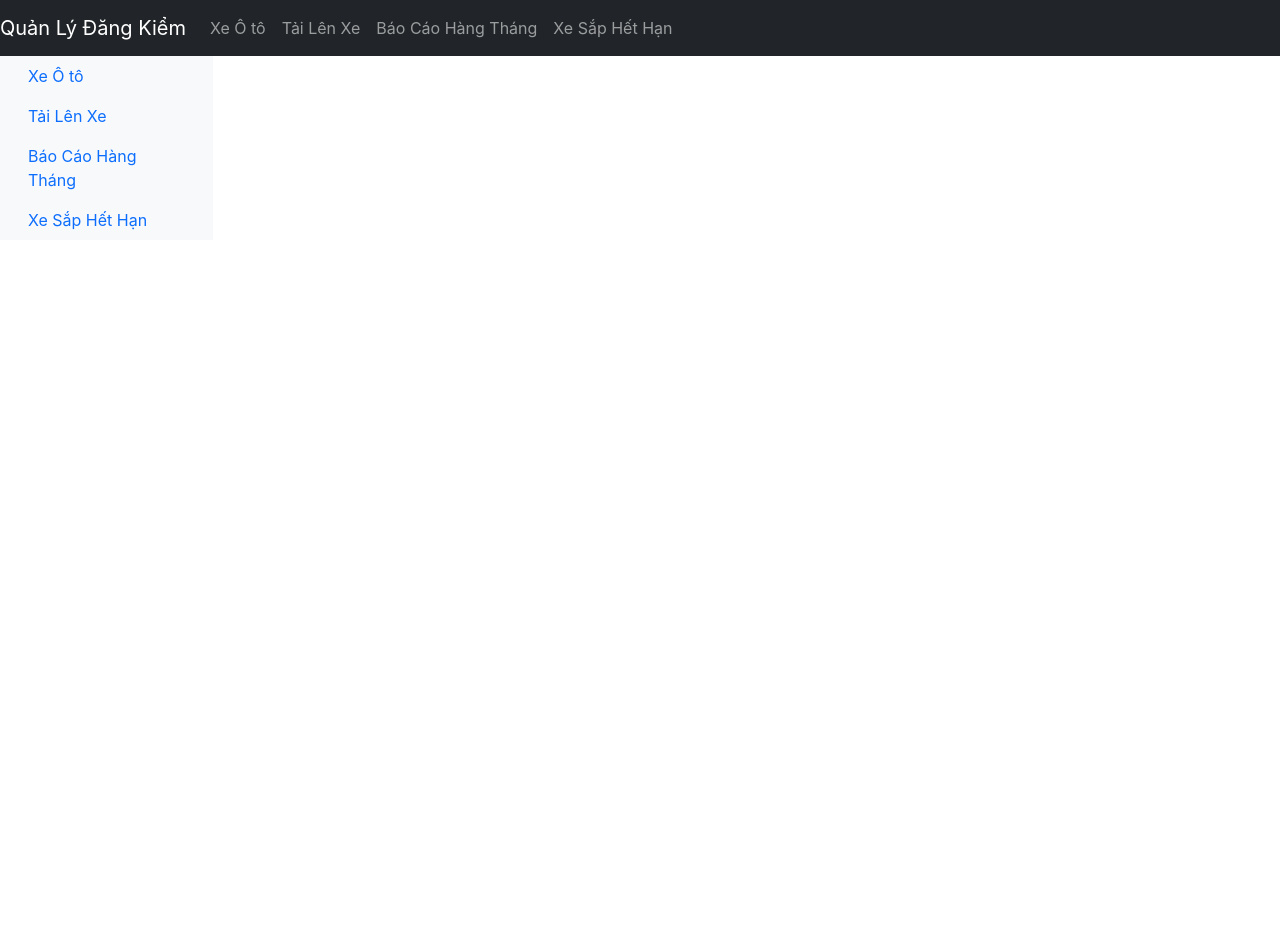
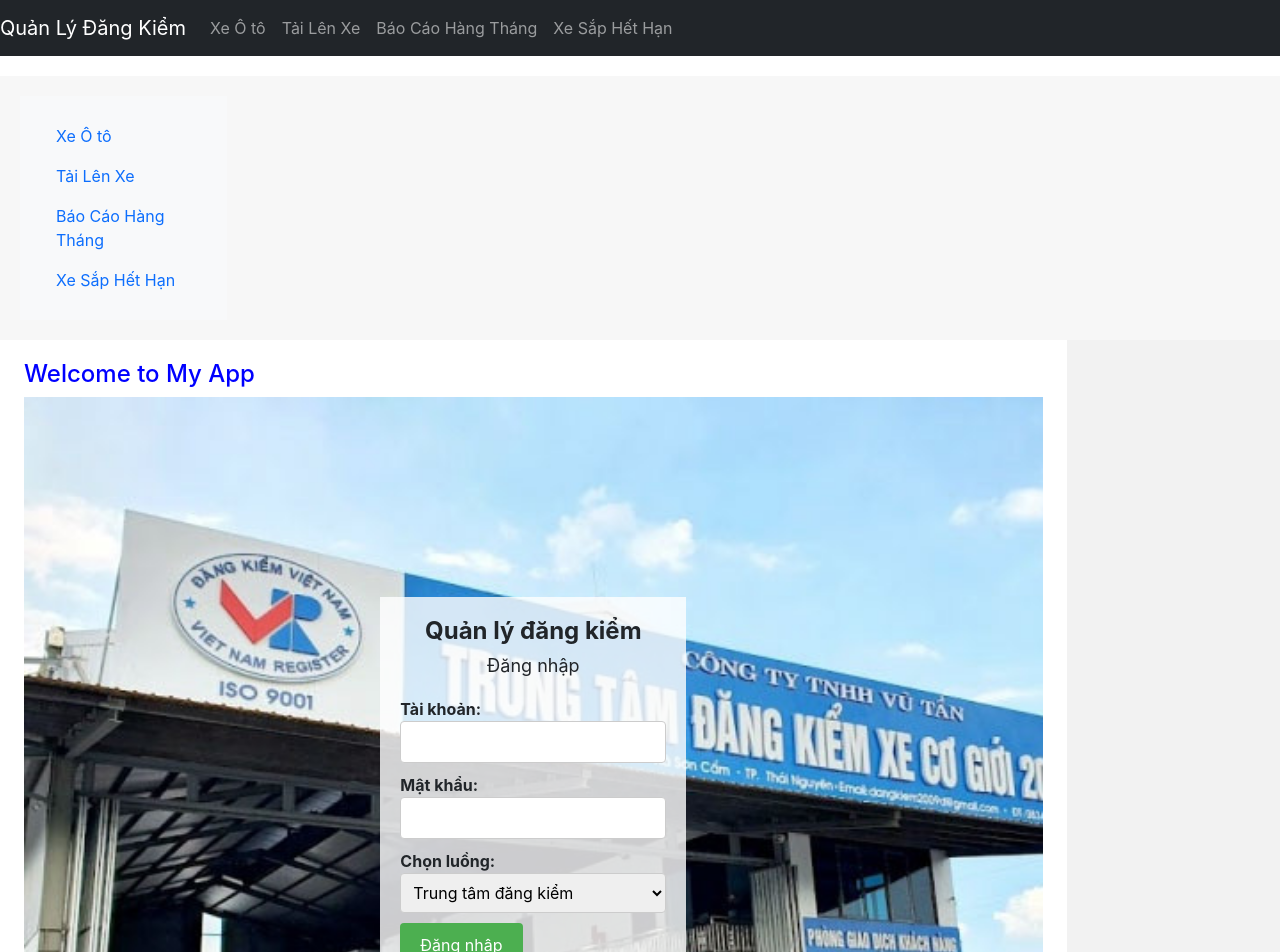
Before and after one commit to gaming0d/BTL_Web, a React (Create React App) app: page / in a window 1280 px wide. Shown: the top 952 px of the page. Before the commit the page ends 800 px from the top, so only its background shows below. Built offline with nearby package versions, Linux system fonts and the light colour scheme; the HTML template or start-up script is replaced by a standard one.

Commit message:
hello1234
cop non

```diff
--- a/src/App.css
+++ b/src/App.css
@@ -1,38 +1,27 @@
-.App {
-  text-align: center;
+.container-fluid {
+  background-color: #f2f2f2;
 }
 
-.App-logo {
-  height: 40vmin;
-  pointer-events: none;
+.row {
+  margin-top: 20px;
 }
 
-@media (prefers-reduced-motion: no-preference) {
-  .App-logo {
-    animation: App-logo-spin infinite 20s linear;
-  }
+.col-md-9 {
+  background-color: #fff;
+  padding: 20px;
 }
 
-.App-header {
-  background-color: #282c34;
-  min-height: 100vh;
-  display: flex;
-  flex-direction: column;
-  align-items: center;
-  justify-content: center;
-  font-size: calc(10px + 2vmin);
-  color: white;
+.sidebar {
+  background-color: #f7f7f7;
+  padding: 20px;
 }
 
-.App-link {
-  color: #61dafb;
+.main-title {
+  color: blue;
+  font-size: 24px;
 }
 
-@keyframes App-logo-spin {
-  from {
-    transform: rotate(0deg);
-  }
-  to {
-    transform: rotate(360deg);
-  }
+.custom-paragraph {
+  color: red;
+  font-style: italic;
 }
--- a/src/App.js
+++ b/src/App.js
@@ -7,6 +7,7 @@ import VehicleList from './components/Vehicles/VehicleList';
 import UploadVehicle from './components/Vehicles/UploadVehicle';
 import MonthlyReport from './components/Reports/MonthlyReport';
 import ExpiringVehicles from './components/Reports/ExpiringVehicles';
+import './App.css'; // Import CSS từ tệp App.css
 
 const App = () => {
   return (
@@ -14,14 +15,17 @@ const App = () => {
       <Navbar />
       <div className="container-fluid">
         <div className="row">
-          <Sidebar />
+          <div className="sidebar">
+            <Sidebar />
+          </div>
           <main role="main" className="col-md-9 ml-sm-auto col-lg-10 px-4">
+            <h1 className="main-title">Welcome to My App</h1>
             <Routes>
-              <Route exact path="/" component={Login} />
-              <Route path="/vehicles" component={VehicleList} />
-              <Route path="/upload-vehicle" component={UploadVehicle} />
-              <Route path="/monthly-report" component={MonthlyReport} />
-              <Route path="/expiring-vehicles" component={ExpiringVehicles} />
+              <Route exact path="/" element={<Login />} />
+              <Route path="/vehicles" element={<VehicleList />} />
+              <Route path="/upload-vehicle" element={<UploadVehicle />} />
+              <Route path="/monthly-report" element={<MonthlyReport />} />
+              <Route path="/expiring-vehicles" element={<ExpiringVehicles />} />
             </Routes>
           </main>
         </div>
--- /dev/null
+++ b/src/CucDangKiem/App.js
@@ -0,0 +1,17 @@
+// App.js
+import React from 'react';
+import './App.css';
+import GhiNhanKetQua from './components/GhiNhanKetQua';
+import ThongKeDangKiem from './components/ThongKeDangKiem';
+
+function App() {
+  return (
+    <div className="App">
+      <h1>Ứng dụng Trung tâm đăng kiểm</h1>
+      <GhiNhanKetQua />
+      <ThongKeDangKiem />
+    </div>
+  );
+}
+
+export default App;
--- /dev/null
+++ b/src/components/Authentication/Login.css
@@ -0,0 +1,62 @@
+.container {
+    display: flex;
+    justify-content: center;
+    align-items: center;
+    height: 100vh;
+    background-image: url('./images/trangdangnhap.jpg');
+    background-size: cover;
+  }
+
+  .login-container {
+    max-width: 400px;
+    padding: 20px;
+    background-color: rgba(255, 255, 255, 0.8);
+  }
+
+  .login-header {
+    text-align: center;
+    margin-bottom: 20px;
+  }
+
+  .login-header h2 {
+    font-size: 24px;
+    font-weight: bold;
+    margin-bottom: 10px;
+  }
+
+  .login-header h3 {
+    font-size: 18px;
+    font-weight: normal;
+    margin-top: 0;
+  }
+
+  .login-form .form-group {
+    margin-bottom: 10px;
+  }
+
+  .login-form label {
+    display: block;
+    font-weight: bold;
+  }
+
+  .login-form input[type='text'],
+  .login-form input[type='password'],
+  .login-form select {
+    width: 100%;
+    padding: 8px;
+    border: 1px solid #ccc;
+    border-radius: 4px;
+  }
+
+  .login-form button {
+    padding: 10px 20px;
+    background-color: #4caf50;
+    color: #fff;
+    border: none;
+    border-radius: 4px;
+    cursor: pointer;
+  }
+
+  .login-form button:hover {
+    background-color: #45a049;
+  }
--- a/src/components/Authentication/Login.js
+++ b/src/components/Authentication/Login.js
@@ -1,52 +1,63 @@
 import React, { useState } from 'react';
-import { useNavigate } from 'react-router-dom';
+import './Login.css';
 
 const Login = () => {
   const [username, setUsername] = useState('');
   const [password, setPassword] = useState('');
-    const history = useNavigate();
+  const [selectedOption, setSelectedOption] = useState('center');
 
   const handleLogin = (e) => {
     e.preventDefault();
     // Xử lý logic đăng nhập tại đây
-        // Kiểm tra thông tin đăng nhập hợp lệ
-        // Nếu hợp lệ, chuyển hướng đến trang Xe Ô tô
-        history.push('/vehicles');
+    console.log(`Username: ${username}`);
+    console.log(`Password: ${password}`);
+    console.log(`Selected Option: ${selectedOption}`);
   };
 
   return (
     <div className="container">
-            <div className="row justify-content-center">
-                <div className="col-md-6">
-                    <h2 className="mt-5">Đăng Nhập</h2>
-                    <form onSubmit={handleLogin}>
+    <div className="login-container">
+      <div className="login-header">
+        <h2>Quản lý đăng kiểm</h2>
+        <h3>Đăng nhập</h3>
+      </div>
+      <form className="login-form" onSubmit={handleLogin}>
           <div className="form-group">
-                            <label htmlFor="username">Tài Khoản</label>
+            <label htmlFor="username">Tài khoản:</label>
             <input
               type="text"
-                                className="form-control"
               id="username"
+              name="username"
               value={username}
               onChange={(e) => setUsername(e.target.value)}
-                                required
             />
           </div>
           <div className="form-group">
-                            <label htmlFor="password">Mật Khẩu</label>
+            <label htmlFor="password">Mật khẩu:</label>
             <input
               type="password"
-                                className="form-control"
               id="password"
+              name="password"
               value={password}
               onChange={(e) => setPassword(e.target.value)}
-                                required
             />
           </div>
-                        <button type="submit" className="btn btn-primary">
-                            Đăng Nhập
-                        </button>
+          <div className="form-group">
+            <label htmlFor="option">Chọn luồng:</label>
+            <select
+              id="option"
+              name="option"
+              value={selectedOption}
+              onChange={(e) => setSelectedOption(e.target.value)}
+            >
+              <option value="center">Trung tâm đăng kiểm</option>
+              <option value="cuc">Cục đăng kiểm</option>
+            </select>
+          </div>
+          <div className="form-group">
+            <button type="submit">Đăng nhập</button>
+          </div>
         </form>
-                </div>
       </div>
     </div>
   );
--- a/src/components/Vehicles/UploadVehicle.js
+++ b/src/components/Vehicles/UploadVehicle.js
@@ -1,9 +1,9 @@
 import React, { useState } from 'react';
 import axios from 'axios';
 
-const UploadVehicle = () => {
+export default function UploadVehicle() {
   const [file, setFile] = useState(null);
-
+  console.log('hi')
   const handleFileChange = (e) => {
     setFile(e.target.files[0]);
   };
@@ -48,5 +48,3 @@ const UploadVehicle = () => {
     </div>
   );
 };
-
-export default UploadVehicle;
```
Also changed, not shown: src/CucDangKiem/components/GhiNhanKetQua.js (added, +34 -0 lines), src/CucDangKiem/components/ThongKeDangKiem.js (added, +48 -0 lines), src/components/Authentication/Login (1).js (added, +55 -0 lines), src/components/Authentication/images/trangdangnhap.jpg (renamed from src/images/trangdangnhap.jpg), 1 other file (tests, documents, lock files or other folders). Lines whose indentation alone changed are shown as unchanged.
